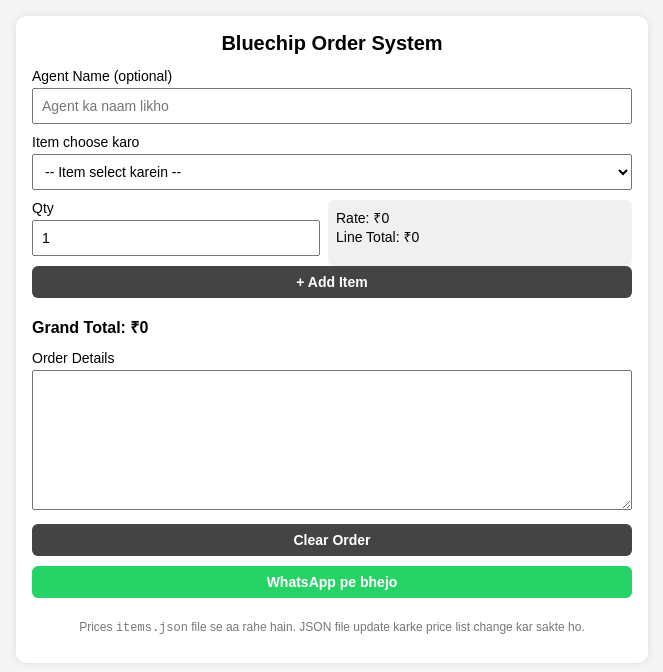
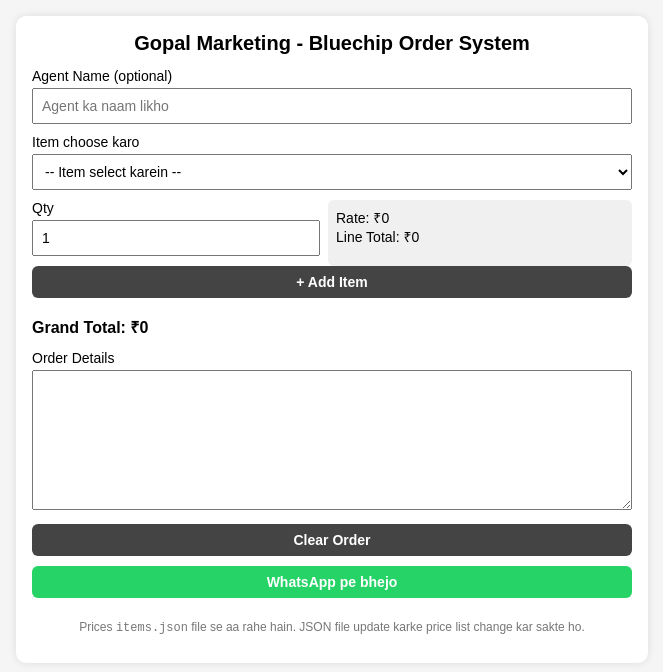
Before and after one commit to skgsambhav/bluechip-order, a plain HTML site: page index.html in a window 1280 px wide. Shown: the whole page, without its empty margins (308-971 px from the left). Drawn offline with Linux system fonts and the light colour scheme.

Commit message:
Update index.html

```diff
--- a/index.html
+++ b/index.html
@@ -8,7 +8,7 @@
 </head>
 <body>
 <div class="container">
-  <h1>Bluechip Order System</h1>
+  <h1>Gopal Marketing - Bluechip Order System</h1>
 
   <!-- Agent ka naam -->
   <label for="agentName">Agent Name (optional)</label>
```
